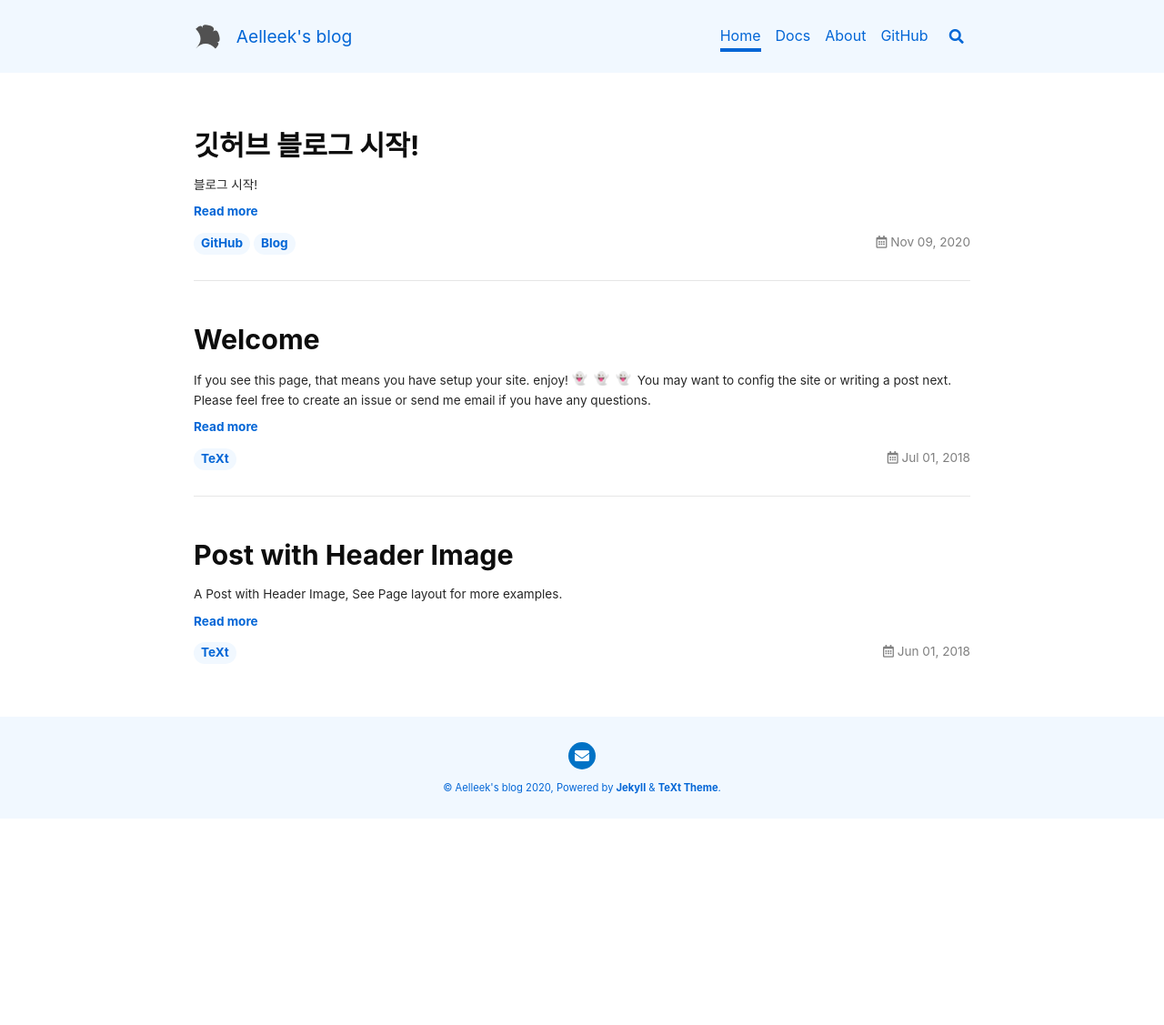
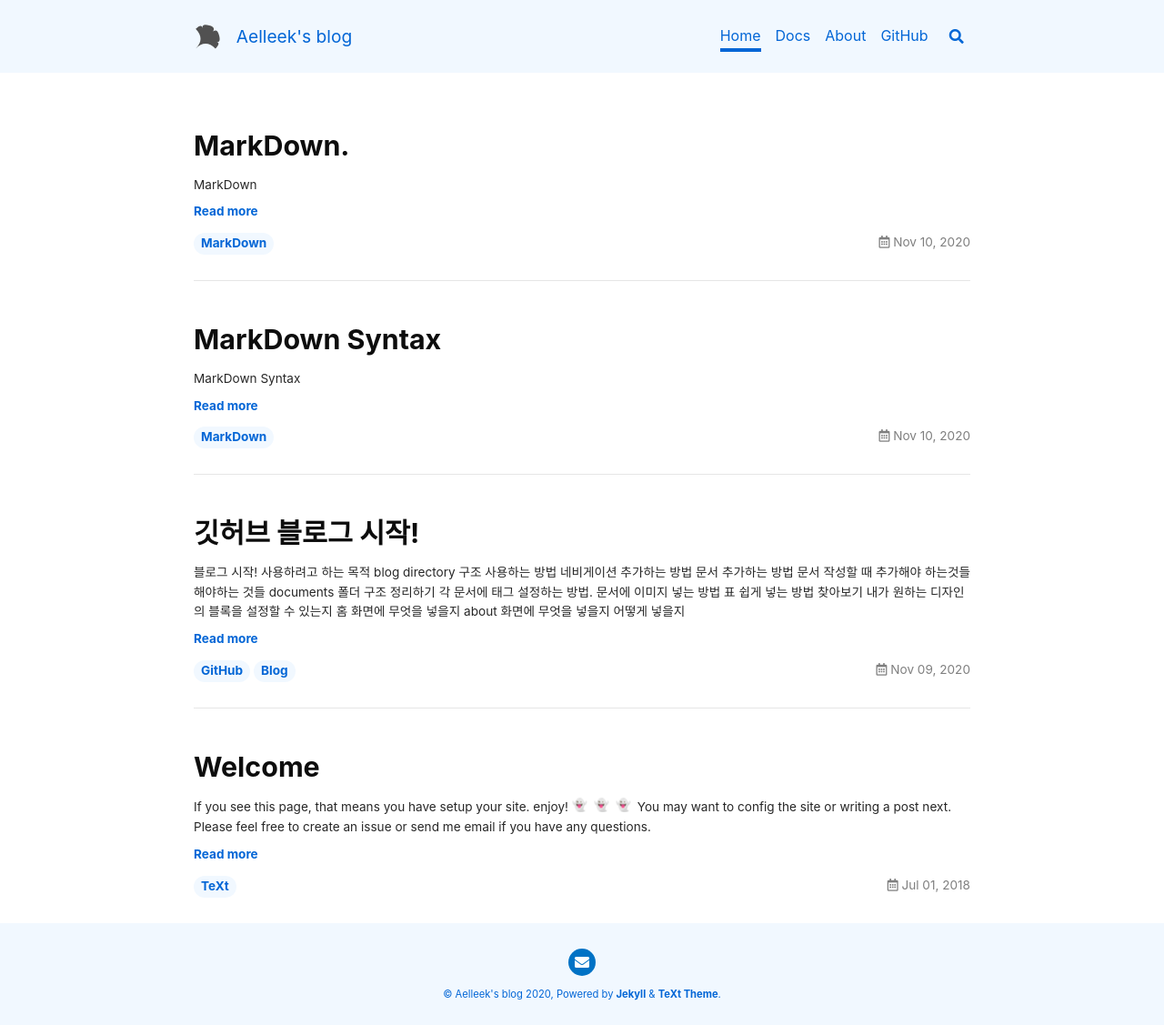
Before and after one commit to Aelleek/aelleek.github.io, a Jekyll site: the page built from index.html, in a window 1280 px wide. Shown: the whole page at 91% size. Built offline with Jekyll 4.4.1, drawn with Linux system fonts in a browser that asks for light colours; nearby versions of some CDN libraries; emoji names are drawn with the system emoji font; the list of posts is cut into pages by our own code; before the commit the page ends 900 px from its top, so only the background shows below that.

Commit message:
Update MarkDown dir and Add markdown.md, markdown syntax.md

```diff
--- a/_data/navigation.yml
+++ b/_data/navigation.yml
@@ -54,8 +54,21 @@ study:
       - title: GitHub Blog
         url:   /documents/GitHub Blog/Start GitHub Blog
       - title: MarkDown
-        url:   /documents/MarkDown/
+        url:   /documents/MarkDown/markdown
   - title: Programming
     children:
       - title: NodeJS
         url:   /documents/NodeJS/
+
+
+markdown:
+  - title: 이전
+    children:
+      - title: Docs
+        url:   /documents/documents.html
+  - title: MarkDown
+    children:
+      - title: MarkDown 이란
+        url:   /documents/MarkDown/markdown
+      - title: Syntax
+        url:   /documents/MarkDown/markdown syntax
--- a/_posts/2018-06-01-header-image.md
+++ /dev/null
@@ -1,12 +0,0 @@
----
-title: Post with Header Image
-tags: TeXt
-article_header:
-  type: cover
-  image:
-    src: /screenshot.jpg
----
-
-A Post with Header Image, See [Page layout](https://tianqi.name/jekyll-TeXt-theme/samples.html#page-layout) for more examples.
-
-<!--more-->
--- a/documents/GitHub Blog/_posts/2020-11-09-Start GitHub Blog.md
+++ b/documents/GitHub Blog/_posts/2020-11-09-Start GitHub Blog.md
@@ -7,3 +7,27 @@ tags: GitHub Blog
 ---
 
 # 블로그 시작!
+
+- 사용하려고 하는 목적
+
+- blog directory 구조
+
+- 사용하는 방법
+    + 네비게이션 추가하는 방법
+    + 문서 추가하는 방법
+    + 문서 작성할 때 추가해야 하는것들
+
+
+
+
+### 해야하는 것들
+- documents 폴더 구조 정리하기
+
+- 각 문서에 태그 설정하는 방법.
+- 문서에 이미지 넣는 방법
+- 표 쉽게 넣는 방법 찾아보기
+- 내가 원하는 디자인의 블록을 설정할 수 있는지
+
+- 홈 화면에 무엇을 넣을지
+- about 화면에 무엇을 넣을지
+- 어떻게 넣을지
--- /dev/null
+++ b/documents/MarkDown/_posts/2020-11-10-markdown syntax.md
@@ -0,0 +1,11 @@
+---
+title: MarkDown Syntax
+permalink: /documents/MarkDown/markdown syntax
+sidebar:
+  nav: markdown
+aside:
+    toc: false
+tags: MarkDown
+---
+
+# MarkDown Syntax
--- /dev/null
+++ b/documents/MarkDown/_posts/2020-11-10-markdown.md
@@ -0,0 +1,12 @@
+---
+layout: article
+title: MarkDown.
+permalink: /documents/MarkDown/markdown
+sidebar:
+  nav: markdown
+aside:
+    toc: false
+tags: MarkDown
+---
+
+# MarkDown
```
